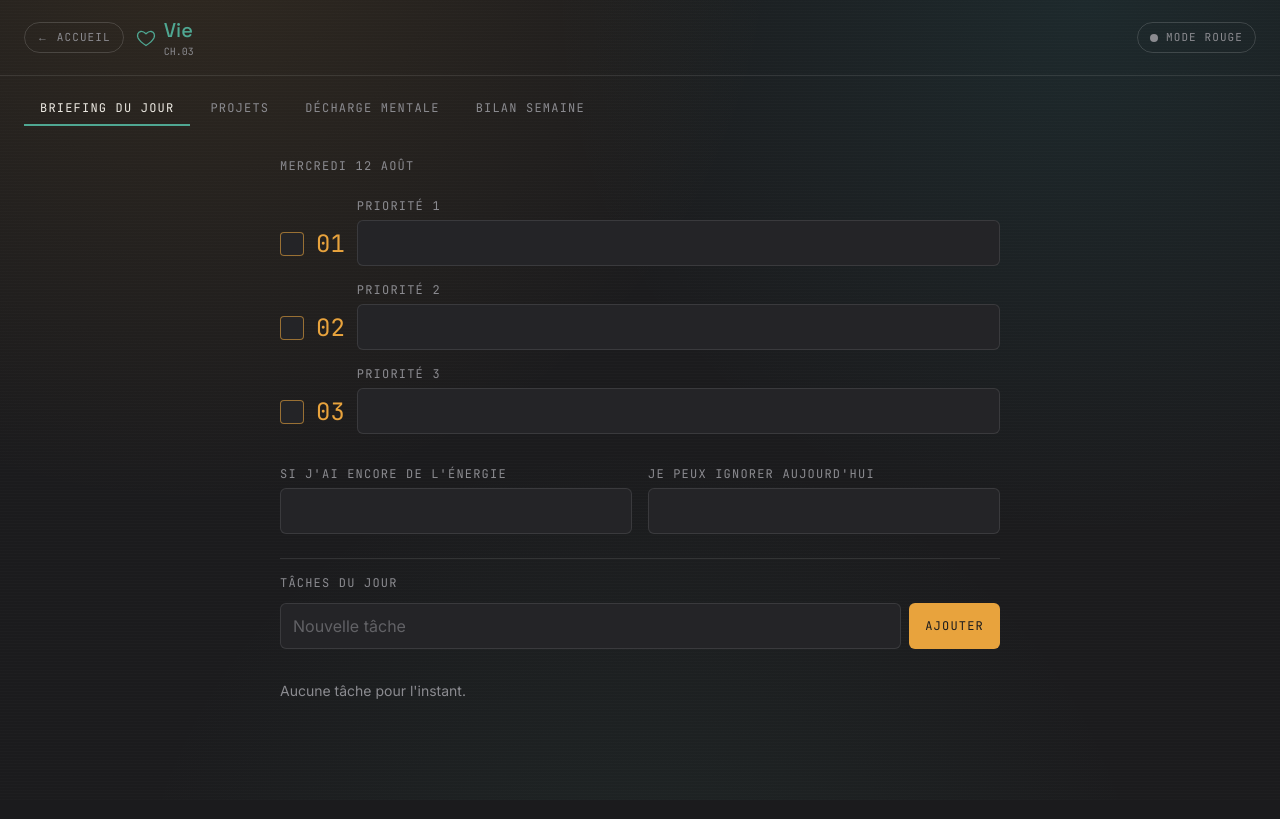
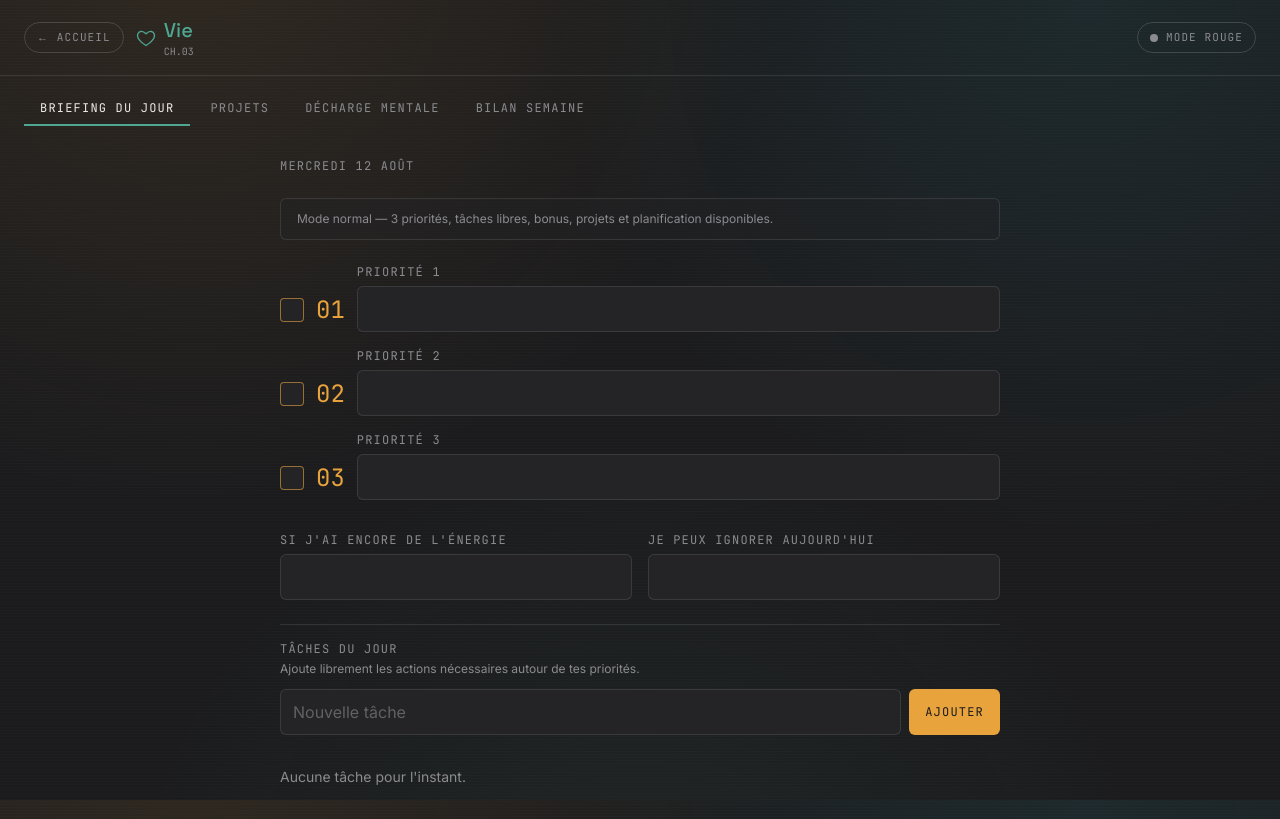
Before and after one commit to mcb264/IBES, a Next.js app: page /vie in a window 1280 px wide. Built offline with nearby package versions, Linux system fonts and the light colour scheme.

Commit message:
Différencier charge normale et mode rouge

```diff
--- a/components/BriefingPanel.tsx
+++ b/components/BriefingPanel.tsx
@@ -3,65 +3,25 @@
 import { BriefingData, TaskItem } from "@/lib/storage";
 import TaskPanel from "@/components/TaskPanel";
 
-function Field({ label, value, onChange, placeholder, done = false }: { label: string; value: string; onChange: (v: string) => void; placeholder?: string; done?: boolean; }) {
-  return (
-    <label className="block">
-      <span className="block text-xs font-mono uppercase tracking-widest text-muted mb-1.5">{label}</span>
-      <input value={value} onChange={(e) => onChange(e.target.value)} placeholder={placeholder} className={`w-full bg-panel border border-white/10 rounded-md px-3 py-2.5 placeholder:text-muted/60 focus:ring-1 focus:ring-amber ${done ? "text-muted line-through" : "text-ink"}`} />
-    </label>
-  );
+function Field({ label, value, onChange, placeholder, done = false, disabled = false }: { label: string; value: string; onChange: (v: string) => void; placeholder?: string; done?: boolean; disabled?: boolean; }) {
+  return <label className="block"><span className="block text-xs font-mono uppercase tracking-widest text-muted mb-1.5">{label}</span><input disabled={disabled} value={value} onChange={e=>onChange(e.target.value)} placeholder={placeholder} className={`w-full bg-panel border border-white/10 rounded-md px-3 py-2.5 placeholder:text-muted/60 focus:ring-1 focus:ring-amber disabled:opacity-35 ${done?"text-muted line-through":"text-ink"}`}/></label>;
 }
 
-export default function BriefingPanel({ data, modeRouge, onChange }: { data: BriefingData; modeRouge: boolean; onChange: (b: BriefingData) => void; }) {
-  const set = (k: "p1" | "p2" | "p3" | "bonus" | "skip") => (v: string) => onChange({ ...data, [k]: v });
-  const togglePriority = (key: "p1Done" | "p2Done" | "p3Done") => onChange({ ...data, [key]: !data[key] });
-  const dateLabel = new Date(data.date + "T00:00:00").toLocaleDateString("fr-FR", { weekday: "long", day: "numeric", month: "long" });
-  const accent = modeRouge ? "text-alert" : "text-amber";
-
-  const priorities = [
-    { key: "p1", doneKey: "p1Done", label: "Priorité 1", placeholder: modeRouge ? "Obligation réelle" : undefined },
-    { key: "p2", doneKey: "p2Done", label: "Priorité 2", placeholder: modeRouge ? "Sommeil / récupération" : undefined },
-    { key: "p3", doneKey: "p3Done", label: "Priorité 3", placeholder: modeRouge ? "Une seule avancée utile" : undefined },
-  ] as const;
-
-  return (
-    <div className="space-y-6">
-      <p className="font-mono text-xs text-muted uppercase tracking-widest">{dateLabel}</p>
-
-      {modeRouge && (
-        <div className="rounded-md border border-alert/30 bg-alert/10 px-4 py-3 text-sm text-alert">
-          Mode rouge : protège l'essentiel. Trois priorités maximum et trois tâches actives à la fois.
-        </div>
-      )}
-
-      <div className="space-y-4">
-        {priorities.map(({ key, doneKey, label, placeholder }, index) => (
-          <div key={key} className="flex items-end gap-3">
-            <button
-              type="button"
-              onClick={() => togglePriority(doneKey)}
-              aria-label={`${data[doneKey] ? "Rouvrir" : "Terminer"} ${label.toLowerCase()}`}
-              className={`mb-2.5 w-6 h-6 rounded border flex items-center justify-center shrink-0 transition-colors ${data[doneKey] ? "bg-teal border-teal text-graphite" : `bg-panel ${modeRouge ? "border-alert/60" : "border-amber/60"} text-transparent`}`}
-            >
-              ✓
-            </button>
-            <span className={`font-mono text-2xl leading-none pb-2.5 ${data[doneKey] ? "text-muted" : accent}`}>0{index + 1}</span>
-            <div className="flex-1">
-              <Field label={label} value={data[key]} onChange={set(key)} placeholder={placeholder} done={data[doneKey]} />
-            </div>
-          </div>
-        ))}
-      </div>
-
-      <div className="grid sm:grid-cols-2 gap-4 pt-2">
-        <Field label="Si j'ai encore de l'énergie" value={data.bonus} onChange={set("bonus")} placeholder={modeRouge ? "Seulement si ça ne coûte presque rien" : undefined} />
-        <Field label="Je peux ignorer aujourd'hui" value={data.skip} onChange={set("skip")} />
-      </div>
-
-      <div className="pt-4 border-t border-white/10 space-y-3">
-        <span className="block text-xs font-mono uppercase tracking-widest text-muted">Tâches du jour</span>
-        <TaskPanel items={data.tasks} maxOpenTasks={modeRouge ? 3 : undefined} onChange={(tasks: TaskItem[]) => onChange({ ...data, tasks })} />
-      </div>
-    </div>
-  );
+export default function BriefingPanel({data,modeRouge,onChange}:{data:BriefingData;modeRouge:boolean;onChange:(b:BriefingData)=>void}){
+ const set=(k:"p1"|"p2"|"p3"|"bonus"|"skip")=>(v:string)=>onChange({...data,[k]:v});
+ const togglePriority=(key:"p1Done"|"p2Done"|"p3Done")=>onChange({...data,[key]:!data[key]});
+ const dateLabel=new Date(data.date+"T00:00:00").toLocaleDateString("fr-FR",{weekday:"long",day:"numeric",month:"long"});
+ const priorities=[
+  {key:"p1",doneKey:"p1Done",label:modeRouge?"Essentiel du jour":"Priorité 1",placeholder:modeRouge?"La seule chose qui doit vraiment avancer":undefined,disabled:false},
+  {key:"p2",doneKey:"p2Done",label:modeRouge?"Récupération / maintien":"Priorité 2",placeholder:modeRouge?"Dormir, manger, administratif indispensable…":undefined,disabled:false},
+  {key:"p3",doneKey:"p3Done",label:"Priorité 3",placeholder:undefined,disabled:modeRouge},
+ ] as const;
+ return <div className="space-y-6">
+  <p className="font-mono text-xs text-muted uppercase tracking-widest">{dateLabel}</p>
+  {modeRouge?<div className="rounded-md border border-alert/30 bg-alert/10 px-4 py-3 space-y-1"><p className="text-sm text-alert font-medium">Charge protégée</p><p className="text-xs text-muted">1 essentiel + 1 maintien/récupération. Priorité 3 coupée. 2 autres tâches actives maximum. Le bonus est désactivé.</p></div>:<div className="rounded-md border border-white/10 bg-panel/40 px-4 py-3"><p className="text-xs text-muted">Mode normal — 3 priorités, tâches libres, bonus, projets et planification disponibles.</p></div>}
+  <div className="space-y-4">{priorities.map(({key,doneKey,label,placeholder,disabled},index)=><div key={key} className={`flex items-end gap-3 ${disabled?"opacity-40":""}`}><button type="button" disabled={disabled||!data[key].trim()} onClick={()=>togglePriority(doneKey)} className={`mb-2.5 w-6 h-6 rounded border flex items-center justify-center shrink-0 ${data[doneKey]?"bg-teal border-teal text-graphite":`bg-panel ${modeRouge?"border-alert/60":"border-amber/60"} text-transparent`} disabled:cursor-not-allowed`}>✓</button><span className={`font-mono text-2xl leading-none pb-2.5 ${data[doneKey]?"text-muted":modeRouge?"text-alert":"text-amber"}`}>0{index+1}</span><div className="flex-1"><Field label={label} value={data[key]} onChange={set(key)} placeholder={placeholder} done={data[doneKey]} disabled={disabled}/></div></div>)}</div>
+  {!modeRouge&&<div className="grid sm:grid-cols-2 gap-4 pt-2"><Field label="Si j'ai encore de l'énergie" value={data.bonus} onChange={set("bonus")}/><Field label="Je peux ignorer aujourd'hui" value={data.skip} onChange={set("skip")}/></div>}
+  {modeRouge&&<Field label="Je peux ignorer aujourd'hui" value={data.skip} onChange={set("skip")} placeholder="Tout ce qui n'est pas essentiel aujourd'hui"/>}
+  <div className="pt-4 border-t border-white/10 space-y-3"><div><span className="block text-xs font-mono uppercase tracking-widest text-muted">{modeRouge?"Autres tâches indispensables":"Tâches du jour"}</span>{!modeRouge&&<p className="text-xs text-muted mt-1">Ajoute librement les actions nécessaires autour de tes priorités.</p>}</div><TaskPanel items={data.tasks} maxOpenTasks={modeRouge?2:undefined} onChange={(tasks:TaskItem[])=>onChange({...data,tasks})}/></div>
+ </div>;
 }
```
